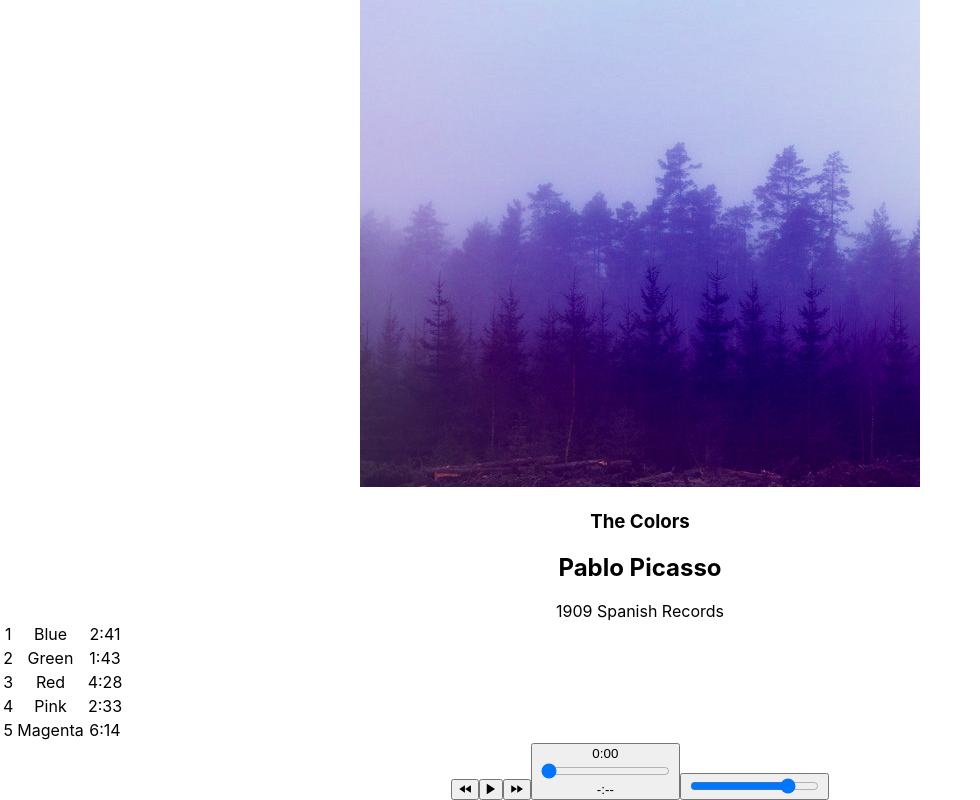
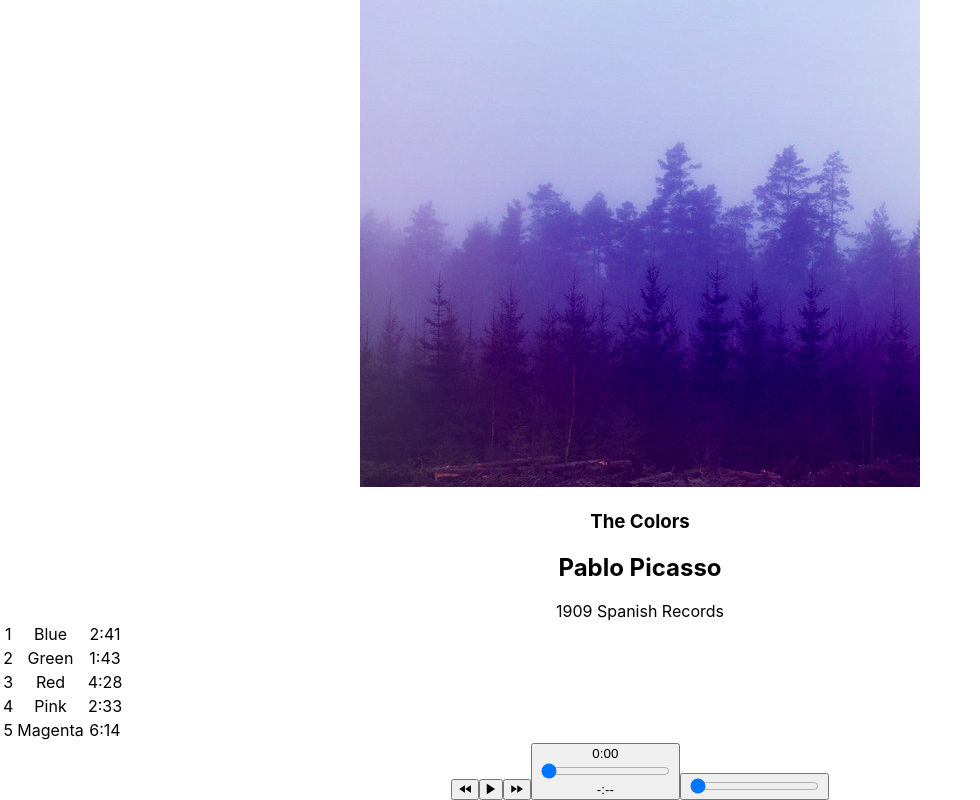
Before and after one commit to keolasin/bloc-jams-react, a React (Create React App) app: page /album/the-colors in a window 1280 px wide. Shown: the part 175-975 px from the top of the page, without its empty margins (0-980 px from the left). Built offline with nearby package versions, Linux system fonts and the light colour scheme.

Commit message:
handleVolumeChange prop
using handleVolumeChange prop in the component

```diff
--- a/src/components/PlayerBar.js
+++ b/src/components/PlayerBar.js
@@ -27,8 +27,8 @@ class PlayerBar extends Component {
               type="range"
               className="seek-bar"
               value={(this.props.currentTime / this.props.duration) || 0}
+              min="0"
               max="1"
-              min="0"
               step="0.01"
               onChange={this.props.handleTimeChange}
             />
@@ -37,7 +37,15 @@ class PlayerBar extends Component {
 
           <button id="volume-control">
             <div className="icon ion-volume-low"></div>
-            <input type="range" className="seek-bar" value="80" />
+            <input
+              type="range"
+              className="seek-bar"
+              value={this.props.currentVolume || 0}
+              min="0"
+              max="1"
+              step="0.01"
+              onChange={this.props.handleVolumeChange}
+              />
             <div className="icon ion-volume-high"></div>
 
           </button>
```
